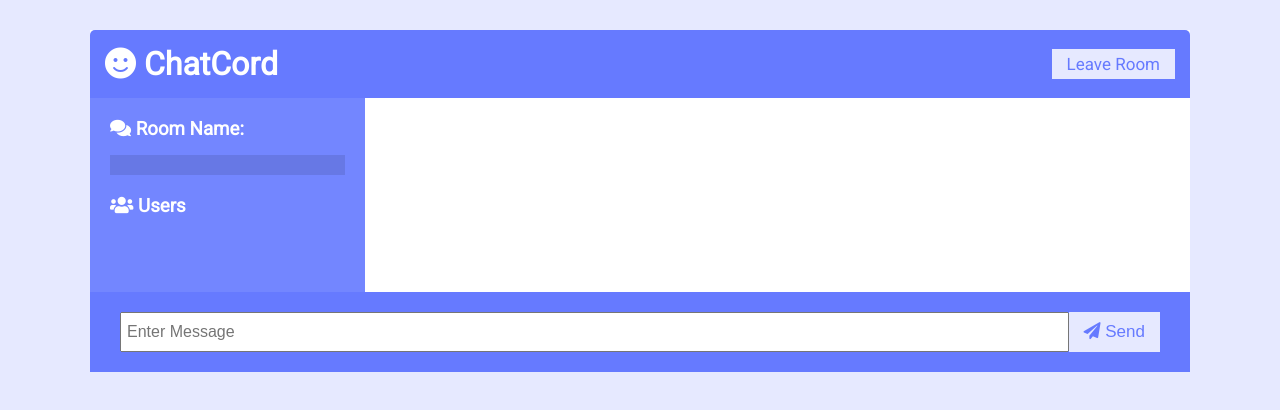
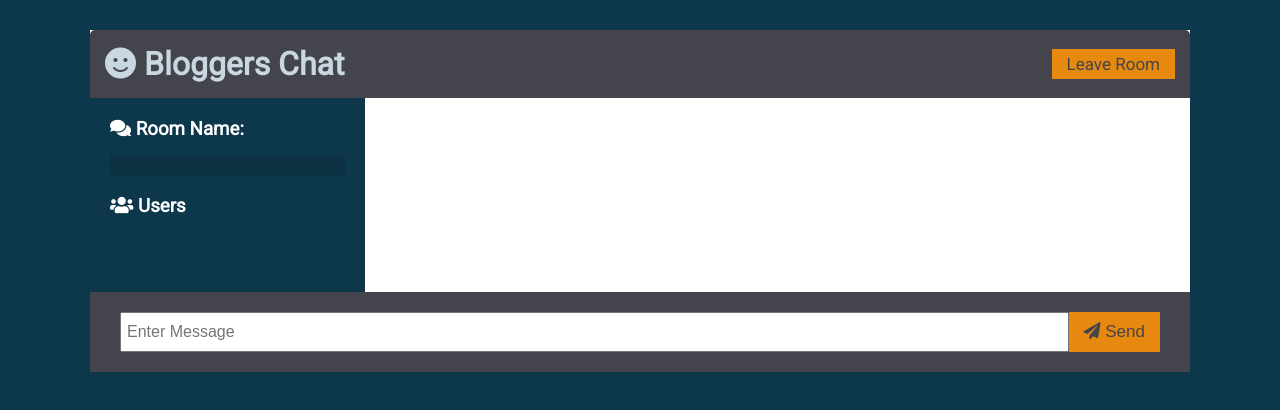
Before and after one commit to h976/chitchat, a website: page public/chat.html in a window 1280 px wide. Drawn offline with nearby package versions, Linux system fonts and the light colour scheme; no server answers.

Commit message:
deploying to the server

```diff
--- a/public/chat.html
+++ b/public/chat.html
@@ -10,7 +10,7 @@
 <body>
   <div class="chat-container">
     <header class="chat-header">
-      <h1><i class="fas fa-smile"></i> ChatCord</h1>
+      <h1><i class="fas fa-smile"></i> Bloggers Chat</h1>
       <a href="index.html" class="btn">Leave Room</a>
     </header>
     <main class="chat-main">
--- a/public/css/style.css
+++ b/public/css/style.css
@@ -1,10 +1,10 @@
 @import url('https://fonts.googleapis.com/css?family=Roboto&display=swap');
 
 :root {
-	--dark-color-a: #667aff;
-	--dark-color-b: #7386ff;
-	--light-color: #e6e9ff;
-	--success-color: #5cb85c;
+	--dark-color-a: #44444d;
+	--dark-color-b: #0d374b;
+	--light-color: #e7890e;
+	--success-color: #6eb85c;
 	--error-color: #d9534f;
 }
 
@@ -17,7 +17,7 @@
 body {
 	font-family: 'Roboto', sans-serif;
 	font-size: 16px;
-	background: var(--light-color);
+	background: var(--dark-color-b);
 	margin: 20px;
 }
 
@@ -49,7 +49,7 @@ a {
 
 .chat-header {
 	background: var(--dark-color-a);
-	color: #fff;
+	color: rgb(200, 215, 224);
 	border-top-left-radius: 5px;
 	border-top-right-radius: 5px;
 	padding: 15px;
--- a/sever.js
+++ b/sever.js
@@ -72,6 +72,6 @@ io.on('connection', socket => {
     });
   });
 
-const PORT = process.env.PORT || 3000;
+const PORT = process.env.PORT || 8888;
 
 server.listen(PORT, () => console.log(`Server running on port ${PORT}`));
```
